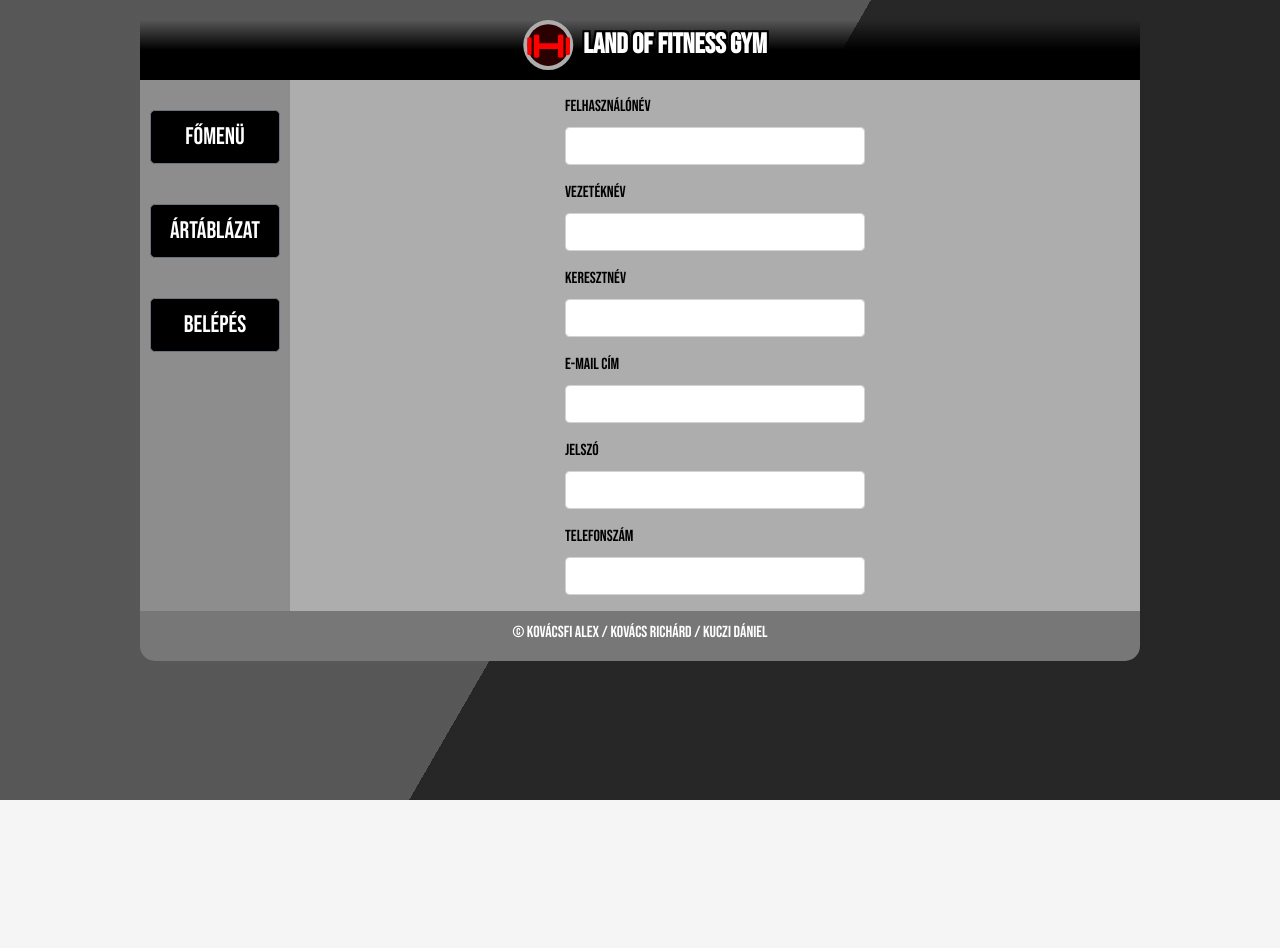
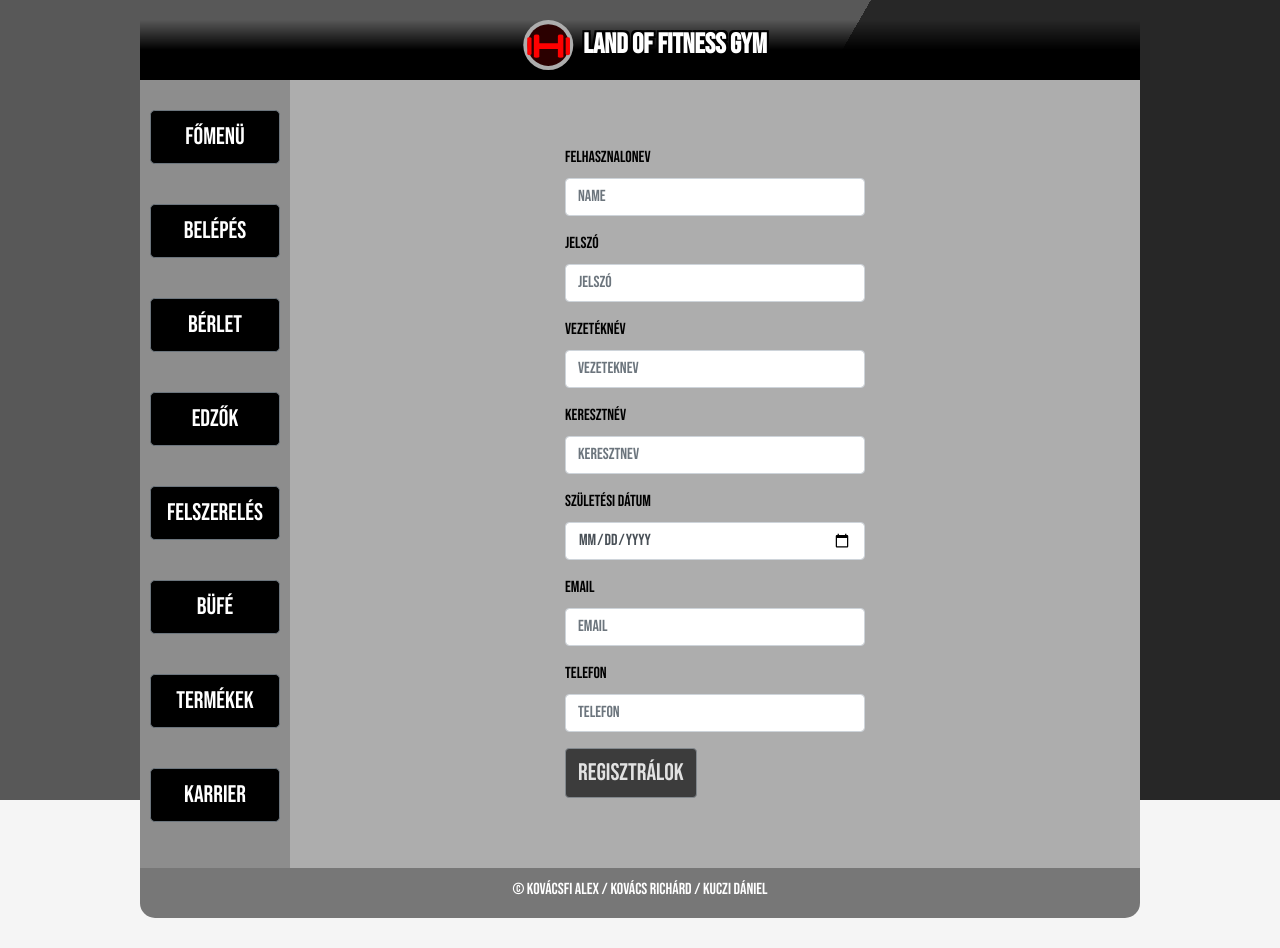
Before and after one commit to Kalex99/gym, an Angular app in the folder frontend/: page /regisztracio-component in a window 1280 px wide. Before the commit the page ends 800 px from the top, so only its background shows below. Built offline with nearby package versions, Linux system fonts and the light colour scheme; no server answers.

Commit message:
Frontend

```diff
--- a/frontend/src/app/bejelentkezes/bejelentkezes.component.html
+++ b/frontend/src/app/bejelentkezes/bejelentkezes.component.html
@@ -17,7 +17,22 @@
                         <a routerLink="/regisztracio-component" routerLinkActive="active" class="btn btn-secondary btn-lg btn-block">REGISZTRÁCIÓ</a>
                     </li>
                     <li>
-                        <a href="" target="_blank" class="btn btn-secondary btn-lg btn-block">ÁRTÁBLÁZAT</a>
+                        <a routerLink="/berlet-component" routerLinkActive="active" class="btn btn-secondary btn-lg btn-block">BÉRLET</a>
+                    </li>
+                    <li>
+                        <a class="btn btn-secondary btn-lg btn-block" routerLink="/edzo-component" routerLinkActive="active">EDZŐK</a>
+                    </li>
+                    <li>
+                        <a routerLink="/felszereles-component" routerLinkActive="active" class="btn btn-secondary btn-lg btn-block">FELSZERELÉS</a>
+                    </li>
+                    <li>
+                        <a class="btn btn-secondary btn-lg btn-block" routerLink="/bufe-component" routerLinkActive="active">BÜFÉ</a>
+                    </li>
+                    <li>
+                        <a class="btn btn-secondary btn-lg btn-block" routerLink="/termek-component" routerLinkActive="active">TERMÉKEK</a>
+                    </li>
+                    <li>
+                        <a class="btn btn-secondary btn-lg btn-block" routerLink="/karrier-component" routerLinkActive="active">KARRIER</a>
                     </li>
                 </ul>
             </nav>
--- a/frontend/src/app/berlet/berlet.component.html
+++ b/frontend/src/app/berlet/berlet.component.html
@@ -17,10 +17,22 @@
                         <a routerLink="/regisztracio-component" routerLinkActive="active" class="btn btn-secondary btn-lg btn-block">REGISZTRÁCIÓ</a>
                     </li>
                     <li>
-                        <a href="" target="_blank" class="btn btn-secondary btn-lg btn-block">ÁRTÁBLÁZAT</a>
+                        <a class="btn btn-secondary btn-lg btn-block" routerLink="/bejelentkezes-component" routerLinkActive="active">BELÉPÉS</a>
                     </li>
                     <li>
-                        <a class="btn btn-secondary btn-lg btn-block" routerLink="/bejelentkezes-component" routerLinkActive="active">BELÉPÉS</a>
+                        <a class="btn btn-secondary btn-lg btn-block" routerLink="/edzo-component" routerLinkActive="active">EDZŐK</a>
+                    </li>
+                    <li>
+                        <a routerLink="/felszereles-component" routerLinkActive="active" class="btn btn-secondary btn-lg btn-block">FELSZERELÉS</a>
+                    </li>
+                    <li>
+                        <a class="btn btn-secondary btn-lg btn-block" routerLink="/bufe-component" routerLinkActive="active">BÜFÉ</a>
+                    </li>
+                    <li>
+                        <a class="btn btn-secondary btn-lg btn-block" routerLink="/termek-component" routerLinkActive="active">TERMÉKEK</a>
+                    </li>
+                    <li>
+                        <a class="btn btn-secondary btn-lg btn-block" routerLink="/karrier-component" routerLinkActive="active">KARRIER</a>
                     </li>
                 </ul>
             </nav>
@@ -48,7 +60,7 @@
                             <label >Szállítási cím</label>
                             <input type="text" class="form-control" id="szall-cim">
                         </div>
-                        <div class="btn btn-secondary btn-block" onclick="document.getElementById('myModal').style.display='none'">Megrendelem</div>
+                        <div class="btn btn-secondary btn-block" onclick="document.getElementById('myModal').style.display='none';let input = document.getElementById('mennyiseg').value;alert(input) ">Megrendelem</div>
                     </div>
 
                 </div>
--- a/frontend/src/app/edzo/edzo.component.html
+++ b/frontend/src/app/edzo/edzo.component.html
@@ -10,13 +10,28 @@
         <nav>
             <ul>
                 <li>
-                    <a routerLink="/fooldal-component" class="btn btn-secondary btn-lg btn-block" routerLinkActive="active">FŐMENÜ</a>
+                    <a routerLink="/fooldal-component" routerLinkActive="active" class="btn btn-secondary btn-lg btn-block">FŐMENÜ</a>
                 </li>
                 <li>
                     <a routerLink="/regisztracio-component" routerLinkActive="active" class="btn btn-secondary btn-lg btn-block">REGISZTRÁCIÓ</a>
                 </li>
                 <li>
                     <a class="btn btn-secondary btn-lg btn-block" routerLink="/bejelentkezes-component" routerLinkActive="active">BELÉPÉS</a>
+                </li>
+                <li>
+                    <a routerLink="/berlet-component" routerLinkActive="active" class="btn btn-secondary btn-lg btn-block">BÉRLET</a>
+                </li>
+                <li>
+                    <a routerLink="/felszereles-component" routerLinkActive="active" class="btn btn-secondary btn-lg btn-block">FELSZERELÉS</a>
+                </li>
+                <li>
+                    <a class="btn btn-secondary btn-lg btn-block" routerLink="/bufe-component" routerLinkActive="active">BÜFÉ</a>
+                </li>
+                <li>
+                    <a class="btn btn-secondary btn-lg btn-block" routerLink="/termek-component" routerLinkActive="active">TERMÉKEK</a>
+                </li>
+                <li>
+                    <a class="btn btn-secondary btn-lg btn-block" routerLink="/karrier-component" routerLinkActive="active">KARRIER</a>
                 </li>
             </ul>
         </nav>
--- a/frontend/src/app/felszereles/felszereles.component.html
+++ b/frontend/src/app/felszereles/felszereles.component.html
@@ -10,18 +10,32 @@
     <div id="article">
         <nav>
             <ul>
+                <ul>
                     <li>
-                    <a routerLink="/fooldal-component" class="btn btn-secondary btn-lg btn-block" routerLinkActive="active">FŐMENÜ</a>
+                        <a routerLink="/fooldal-component" routerLinkActive="active" class="btn btn-secondary btn-lg btn-block">FŐMENÜ</a>
                     </li>
                     <li>
                         <a routerLink="/regisztracio-component" routerLinkActive="active" class="btn btn-secondary btn-lg btn-block">REGISZTRÁCIÓ</a>
                     </li>
                     <li>
-                    <a routerLink="" target="_blank" class="btn btn-secondary btn-lg btn-block">ÁRTÁBLÁZAT</a>
+                        <a class="btn btn-secondary btn-lg btn-block" routerLink="/bejelentkezes-component" routerLinkActive="active">BELÉPÉS</a>
                     </li>
                     <li>
-                    <a class="btn btn-secondary btn-lg btn-block" routerLink="/bejelentkezes-component" routerLinkActive="active">BELÉPÉS</a>
+                        <a routerLink="/berlet-component" routerLinkActive="active" class="btn btn-secondary btn-lg btn-block">BÉRLET</a>
                     </li>
+                    <li>
+                        <a class="btn btn-secondary btn-lg btn-block" routerLink="/edzo-component" routerLinkActive="active">EDZŐK</a>
+                    </li>
+                    <li>
+                        <a class="btn btn-secondary btn-lg btn-block" routerLink="/bufe-component" routerLinkActive="active">BÜFÉ</a>
+                    </li>
+                    <li>
+                        <a class="btn btn-secondary btn-lg btn-block" routerLink="/termek-component" routerLinkActive="active">TERMÉKEK</a>
+                    </li>
+                    <li>
+                        <a class="btn btn-secondary btn-lg btn-block" routerLink="/karrier-component" routerLinkActive="active">KARRIER</a>
+                    </li>
+                </ul>
             </ul>
         </nav>
         <div class="middle">
--- a/frontend/src/app/fooldal/fooldal.component.html
+++ b/frontend/src/app/fooldal/fooldal.component.html
@@ -10,9 +10,6 @@
             <ul>
                 <li>
                     <a routerLink="/regisztracio-component" routerLinkActive="active" class="btn btn-secondary btn-lg btn-block">REGISZTRÁCIÓ</a>
-                </li>
-                <li>
-                    <a href="" target="_blank" class="btn btn-secondary btn-lg btn-block">ÁRTÁBLÁZAT</a>
                 </li>
                 <li>
                     <a class="btn btn-secondary btn-lg btn-block" routerLink="/bejelentkezes-component" routerLinkActive="active" >BELÉPÉS</a>
--- a/frontend/src/app/karrier/karrier.component.html
+++ b/frontend/src/app/karrier/karrier.component.html
@@ -11,17 +11,28 @@
             <nav>
                 <ul>
                     <li>
-                        <a routerLink="/fooldal-component" class="btn btn-secondary btn-lg btn-block" routerLinkActive="active">FŐMENÜ</a>
+                        <a routerLink="/fooldal-component" routerLinkActive="active" class="btn btn-secondary btn-lg btn-block">FŐMENÜ</a>
                     </li>
                     <li>
-                        <a routerLink="/regisztracio-component" routerLinkActive="active"
-                            class="btn btn-secondary btn-lg btn-block">REGISZTRÁCIÓ</a>
-                    </li>
-                    <li>
-                        <a href="" target="_blank" class="btn btn-secondary btn-lg btn-block">ÁRTÁBLÁZAT</a>
+                        <a routerLink="/regisztracio-component" routerLinkActive="active" class="btn btn-secondary btn-lg btn-block">REGISZTRÁCIÓ</a>
                     </li>
                     <li>
                         <a class="btn btn-secondary btn-lg btn-block" routerLink="/bejelentkezes-component" routerLinkActive="active">BELÉPÉS</a>
+                    </li>
+                    <li>
+                        <a routerLink="/berlet-component" routerLinkActive="active" class="btn btn-secondary btn-lg btn-block">BÉRLET</a>
+                    </li>
+                    <li>
+                        <a class="btn btn-secondary btn-lg btn-block" routerLink="/edzo-component" routerLinkActive="active">EDZŐK</a>
+                    </li>
+                    <li>
+                        <a routerLink="/felszereles-component" routerLinkActive="active" class="btn btn-secondary btn-lg btn-block">FELSZERELÉS</a>
+                    </li>
+                    <li>
+                        <a class="btn btn-secondary btn-lg btn-block" routerLink="/bufe-component" routerLinkActive="active">BÜFÉ</a>
+                    </li>
+                    <li>
+                        <a class="btn btn-secondary btn-lg btn-block" routerLink="/TERMEK-component" routerLinkActive="active">TERMÉKEK</a>
                     </li>
                 </ul>
             </nav>
--- a/frontend/src/app/regisztracio/regisztracio.component.css
+++ b/frontend/src/app/regisztracio/regisztracio.component.css
@@ -97,6 +97,10 @@ nav ul li {
     color: rgb(255, 255, 255);
     font-size: 1.5rem;
 }
+.btn-regisztracio{
+    place-self: center;
+    margin-bottom: 20px;
+}
 footer {
     height: 50px;
     background-color: #777;
@@ -107,3 +111,33 @@ footer {
     border-bottom-right-radius: 15px;
     grid-area: footer;
 }
+@media (max-width: 1000px){
+    #container{
+        width: 600px;
+    }
+}
+@media (max-width: 650px){
+    #container{
+        width: 300px;
+        align-self: center;
+    }
+    nav{
+        width: 110px;
+        font-weight: 200;
+    }
+    .btn.btn-secondary{
+        font-size: 15px;
+        font-weight: 200;
+    }
+    .form-group{
+        width: 150px;
+        align-self: left;
+        align-items: left;
+        left: 5px;
+    }
+}
+@media (max-width:500){
+    #container{
+        width: 200;
+    }
+}
--- a/frontend/src/app/regisztracio/regisztracio.component.html
+++ b/frontend/src/app/regisztracio/regisztracio.component.html
@@ -14,44 +14,65 @@
                         <a routerLink="/fooldal-component" routerLinkActive="active" class="btn btn-secondary btn-lg btn-block">FŐMENÜ</a>
                     </li>
                     <li>
-                        <a href="" target="_blank" class="btn btn-secondary btn-lg btn-block">ÁRTÁBLÁZAT</a>
+                        <a class="btn btn-secondary btn-lg btn-block" routerLink="/bejelentkezes-component" routerLinkActive="active">BELÉPÉS</a>
                     </li>
                     <li>
-                        <a class="btn btn-secondary btn-lg btn-block" routerLink="/bejelentkezes-component" routerLinkActive="active">BELÉPÉS</a>
+                        <a routerLink="/berlet-component" routerLinkActive="active" class="btn btn-secondary btn-lg btn-block">BÉRLET</a>
+                    </li>
+                    <li>
+                        <a class="btn btn-secondary btn-lg btn-block" routerLink="/edzo-component" routerLinkActive="active">EDZŐK</a>
+                    </li>
+                    <li>
+                        <a routerLink="/felszereles-component" routerLinkActive="active" class="btn btn-secondary btn-lg btn-block">FELSZERELÉS</a>
+                    </li>
+                    <li>
+                        <a class="btn btn-secondary btn-lg btn-block" routerLink="/bufe-component" routerLinkActive="active">BÜFÉ</a>
+                    </li>
+                    <li>
+                        <a class="btn btn-secondary btn-lg btn-block" routerLink="/termek-component" routerLinkActive="active">TERMÉKEK</a>
+                    </li>
+                    <li>
+                        <a class="btn btn-secondary btn-lg btn-block" routerLink="/karrier-component" routerLinkActive="active">KARRIER</a>
                     </li>
                 </ul>
             </nav>
 
 
             <div class="middle">
-                <div class="regisztracio-form">
+
+                <form #addForm="ngForm" (ngSubmit)="onAddFelhasznalo(addForm)">
+
+
                     <div class="form-group">
-                        <label for="exampleInputPassword1">Felhasználónév</label>
-                        <input type="text" class="form-control" id="exampleInputText">
-                        <small id="emailHelp" class="form-text text-muted" style="display: none;">ngFor felhasználónév foglalt e</small>
+                       <label for="name">Felhasznalonev</label>
+                       <input type="text" ngModel name="felhasznalonev" class="form-control" id="felhasznalonev" placeholder="Name" required>
                     </div>
                     <div class="form-group">
-                        <label for="exampleInputPassword1">Vezetéknév</label>
-                        <input type="text" class="form-control" id="exampleInputText">
+                        <label for="password">Jelszó</label>
+                        <input type="password" ngModel name="jelszo" class="form-control" id="jelszo" placeholder="Jelszó" required>
+                     </div>
+                    <div class="form-group">
+                       <label for="vezeteknev">Vezetéknév</label>
+                       <input type="text" ngModel name="felh_vezeteknev" class="form-control" id="felh_vezeteknev" placeholder="Vezeteknev" required>
                     </div>
                     <div class="form-group">
-                        <label for="exampleInputPassword1">Keresztnév</label>
-                        <input type="text" class="form-control" id="exampleInputText">
-                    </div>
-
-                    <div class="form-group">
-                        <label for="exampleInputEmail1">E-mail cím</label>
-                        <input type="email" class="form-control" id="exampleInputEmail1" aria-describedby="emailHelp">
+                       <label for="phone">Keresztnév</label>
+                       <input type="text" ngModel name="felh_keresztnev" class="form-control" id="felh_keresztnev" placeholder="Keresztnev" required>
                     </div>
                     <div class="form-group">
-                        <label for="exampleInputPassword1">Jelszó</label>
-                        <input type="password" class="form-control" id="exampleInputPassword1">
+                       <label for="birthday">Születési dátum</label>
+                       <input type="date" ngModel name="szuletesi_datum" class="form-control" id="szuletesi_datum" placeholder="SzuletesiDatum" required>
                     </div>
                     <div class="form-group">
-                        <label for="exampleInputPassword1">Telefonszám</label>
-                        <input type="tel" class="form-control" id="exampleInputText">
+                       <label for="email">Email</label>
+                       <input type="email" ngModel name="felh_email" class="form-control" id="felh_email" placeholder="Email" required>
                     </div>
-                </div>
+                    <div class="form-group">
+                       <label for="phone">Telefon</label>
+                       <input type="text" ngModel name="felh_telefon" class="form-control" id="felh_telefon" placeholder="Telefon" required>
+                    </div>
+                    <button [disabled]="addForm.invalid" type="submit" class="btn btn-secondary btn-regisztracio">Regisztrálok</button>
+                </form>
             </div>
 
         </div>
--- a/frontend/src/app/termek.ts
+++ b/frontend/src/app/termek.ts
@@ -1,4 +1,5 @@
 export interface Termek{
+    termekid: number,
     termek_nev: string,
     ar: number,
     keszlet: number,
--- a/frontend/src/app/termek/termek.component.css
+++ b/frontend/src/app/termek/termek.component.css
@@ -88,6 +88,8 @@ p{
     text-align: left;
     margin-right: 10px;
     margin-bottom: 20px;
+    height: 200px;
+    overflow: scroll;
 }
 .tr2:hover {
     background-color: rgba(255, 0, 0, 0.645);
--- a/frontend/src/app/termek/termek.component.html
+++ b/frontend/src/app/termek/termek.component.html
@@ -18,10 +18,22 @@
                     <a routerLink="/regisztracio-component" routerLinkActive="active" class="btn btn-secondary btn-lg btn-block">REGISZTRÁCIÓ</a>
                 </li>
                 <li>
-                    <a href="" target="_blank" class="btn btn-secondary btn-lg btn-block">ÁRTÁBLÁZAT</a>
+                    <a class="btn btn-secondary btn-lg btn-block" routerLink="/bejelentkezes-component" routerLinkActive="active">BELÉPÉS</a>
                 </li>
                 <li>
-                    <a class="btn btn-secondary btn-lg btn-block" routerLink="/bejelentkezes-component" routerLinkActive="active">BELÉPÉS</a>
+                    <a routerLink="/berlet-component" routerLinkActive="active" class="btn btn-secondary btn-lg btn-block">BÉRLET</a>
+                </li>
+                <li>
+                    <a class="btn btn-secondary btn-lg btn-block" routerLink="/edzo-component" routerLinkActive="active">EDZŐK</a>
+                </li>
+                <li>
+                    <a routerLink="/felszereles-component" routerLinkActive="active" class="btn btn-secondary btn-lg btn-block">FELSZERELÉS</a>
+                </li>
+                <li>
+                    <a class="btn btn-secondary btn-lg btn-block" routerLink="/bufe-component" routerLinkActive="active">BÜFÉ</a>
+                </li>
+                <li>
+                    <a class="btn btn-secondary btn-lg btn-block" routerLink="/karrier-component" routerLinkActive="active">KARRIER</a>
                 </li>
             </ul>
         </nav>
@@ -35,12 +47,14 @@
                    <th>Megnevezés</th>
                    <th>Ár</th>
                    <th>készlet</th>
+                   <th style="display: none;">id</th>
                 </tr>
                 <tr class="tr2" *ngFor="let termek of termekek">
 
                     <td class="btn btn-rendel" onclick="document.getElementById('myModal').style.display='block'" id="rendel">{{termek.termek_nev}}</td>
-                    <td>{{termek.ar}} Ft</td>
+                    <td id="ar">{{termek.ar}} Ft</td>
                     <td>{{termek.keszlet}} cs</td>
+                    <td id="termekid" style="display: none;">{{termek.termekid}}</td>
 
                 </tr>
 
@@ -51,7 +65,11 @@
                             <label for="exampleInputPassword1">Mennyiség</label>
                             <input type="number" class="form-control" id="mennyiseg">
                         </div>
-                        <div class="btn btn-secondary btn-block" onclick="document.getElementById('myModal').style.display='none'">Megrendelem</div>
+                        <div class="btn btn-secondary btn-block" onclick="document.getElementById('myModal').style.display='none';
+                        let ar = document.getElementById('ar');
+                        let termekid = document.getElementById('termekid');
+                        let input = document.getElementById('mennyiseg').value;
+                        alert(termekid);">Megrendelem</div>
                     </div>
 
                 </div>
@@ -64,3 +82,8 @@
         <p>© Kovácsfi Alex/Kovács Richárd/Kuczi Dániel</p>
     </footer>
 </div>
+<script >
+    function vasarlas(){
+
+    }
+</script>
```
Also changed, not shown: 3 other files (tests, documents, lock files or other folders). Lines whose indentation alone changed are shown as unchanged.
